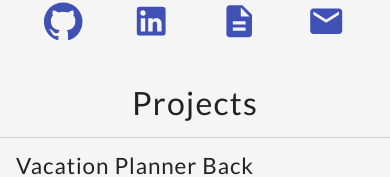
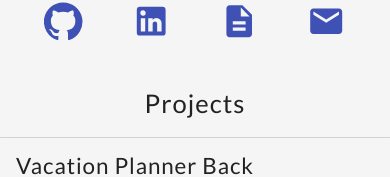
Before and after one commit to jambis/react-portfolio, a React (Create React App) app: page / in a window 390 px wide. Shown: the part 648-825 px from the top of the page. Built offline with nearby package versions, Linux system fonts and the light colour scheme.

Commit message:
Included font resizing for phone media query

```diff
--- a/src/Styles/ProjectList.scss
+++ b/src/Styles/ProjectList.scss
@@ -5,5 +5,9 @@
     text-align: center;
     font-size: 2rem;
     margin-bottom: 5%;
+
+    @include phone {
+      font-size: 1.6rem;
+    }
   }
 }
```
